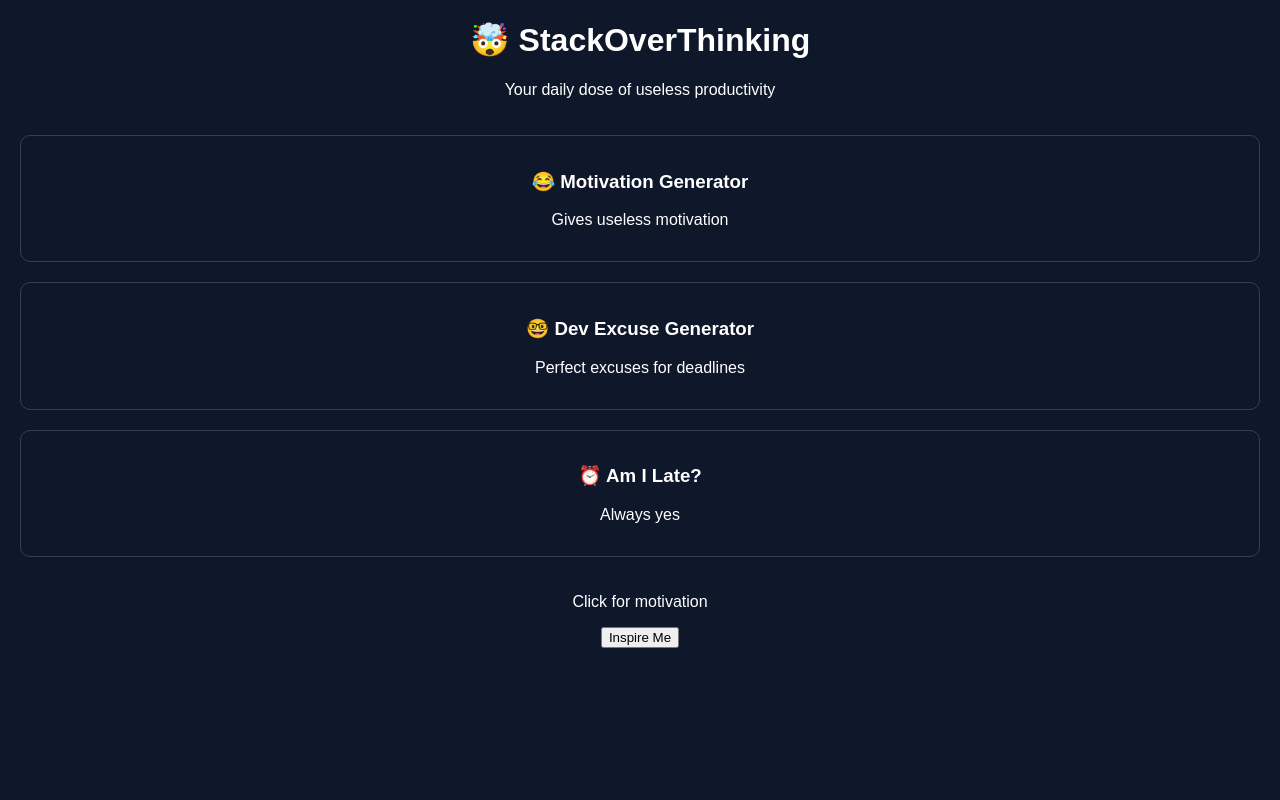
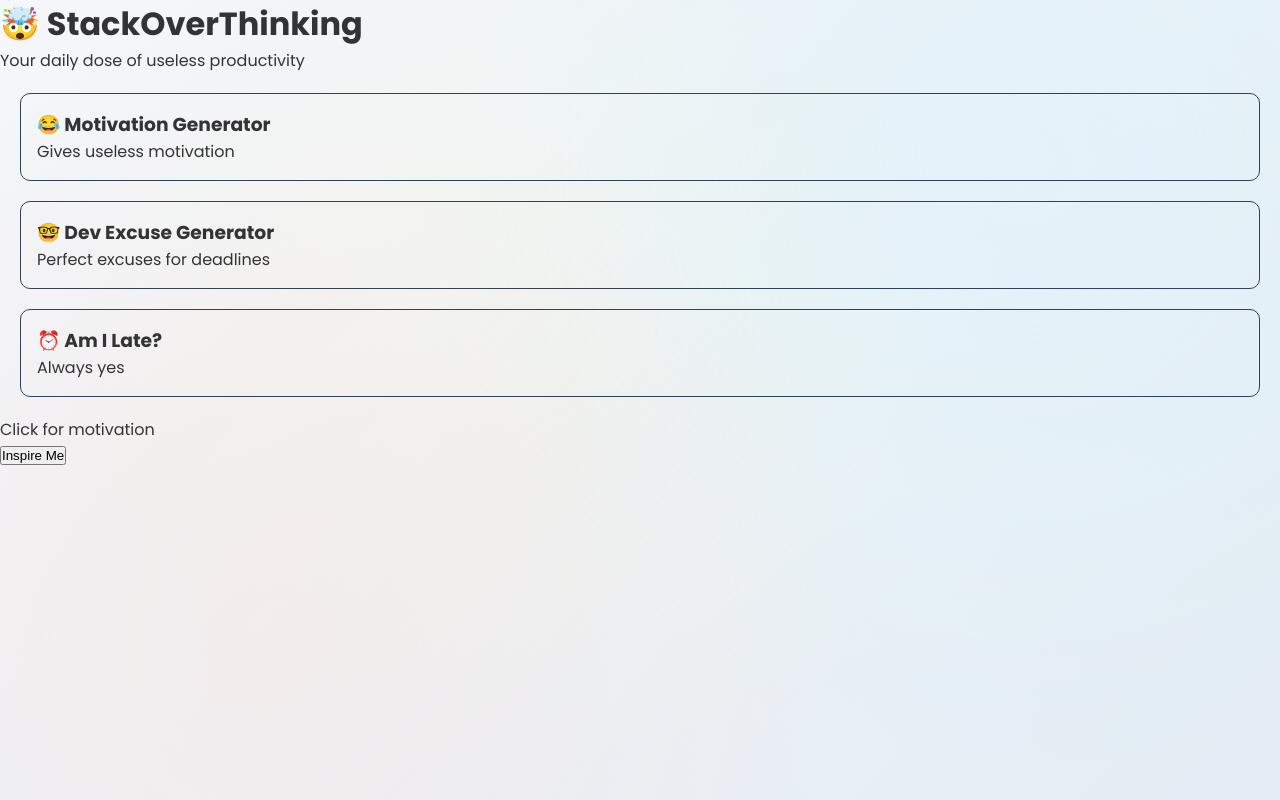
Before and after one commit to Maruf346/StackOverthinking, a React (Vite) app: page / in a window 1280 px wide. Built offline with nearby package versions, Linux system fonts and the light colour scheme.

Commit message:
updated index.css for beautification

```diff
--- a/src/index.css
+++ b/src/index.css
@@ -1,7 +1,71 @@
+/* index.css - Beautiful Light Theme */
+@import url('https://fonts.googleapis.com/css2?family=Poppins:wght@300;400;500;600;700&family=Comic+Neue:wght@400;700&display=swap');
+
+* {
+  margin: 0;
+  padding: 0;
+  box-sizing: border-box;
+}
+
 body {
-  margin: 0;
-  font-family: Arial, Helvetica, sans-serif;
-  background-color: #0f172a;
-  color: white;
-  text-align: center;
+  font-family: 'Poppins', sans-serif;
+  background: linear-gradient(135deg, #f5f7fa 0%, #e4edf5 100%);
+  color: #333;
+  min-height: 100vh;
+  padding-bottom: 40px;
 }
+
+/* Animated gradient background */
+body::before {
+  content: '';
+  position: fixed;
+  top: 0;
+  left: 0;
+  width: 100%;
+  height: 100%;
+  background:
+    radial-gradient(circle at 20% 80%, rgba(255, 221, 210, 0.3) 0%, transparent 50%),
+    radial-gradient(circle at 80% 20%, rgba(210, 245, 255, 0.3) 0%, transparent 50%),
+    radial-gradient(circle at 40% 40%, rgba(255, 255, 210, 0.2) 0%, transparent 50%);
+  z-index: -1;
+}
+
+/* Smooth scrolling */
+html {
+  scroll-behavior: smooth;
+}
+
+/* Custom scrollbar */
+::-webkit-scrollbar {
+  width: 10px;
+}
+
+::-webkit-scrollbar-track {
+  background: rgba(255, 255, 255, 0.8);
+  border-radius: 10px;
+}
+
+::-webkit-scrollbar-thumb {
+  background: linear-gradient(45deg, #6a89cc, #b8e994);
+  border-radius: 10px;
+}
+
+::-webkit-scrollbar-thumb:hover {
+  background: linear-gradient(45deg, #4a69bd, #82ccdd);
+}
+
+/* Animation keyframes */
+@keyframes float {
+  0%, 100% { transform: translateY(0px); }
+  50% { transform: translateY(-10px); }
+}
+
+@keyframes pulse {
+  0%, 100% { opacity: 1; }
+  50% { opacity: 0.7; }
+}
+
+@keyframes slideIn {
+  from { transform: translateX(-20px); opacity: 0; }
+  to { transform: translateX(0); opacity: 1; }
+}
```
